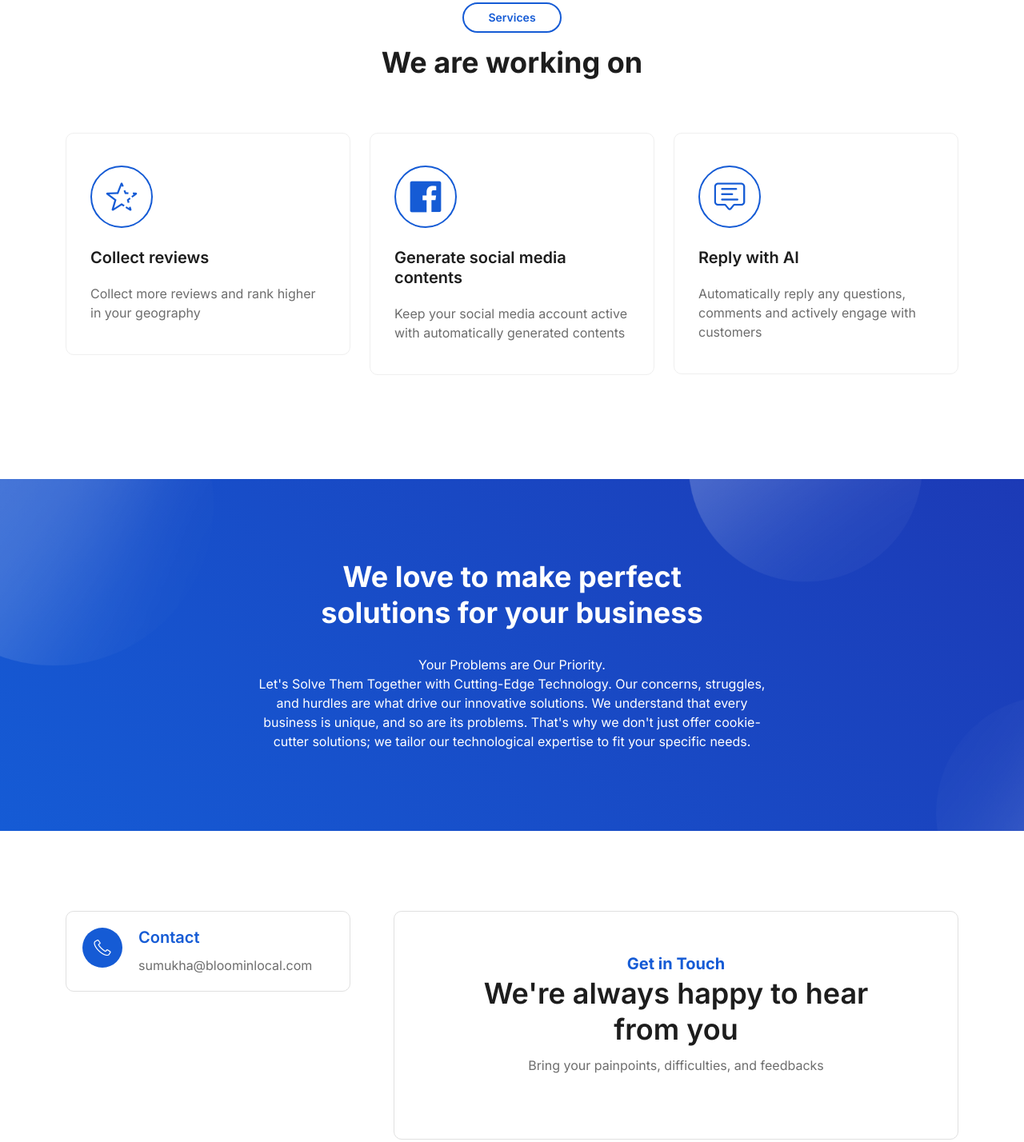
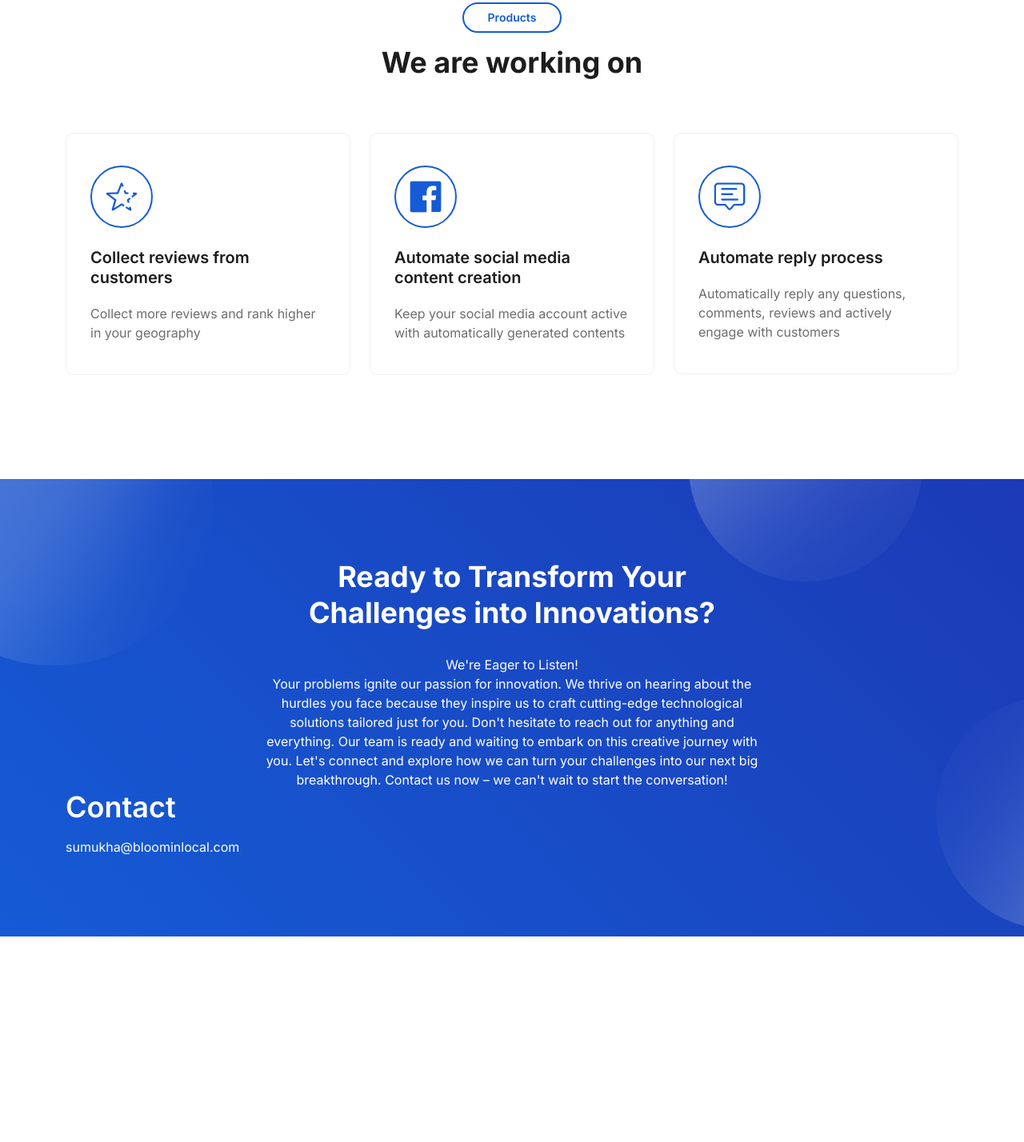
Before and after one commit to sumukhah/bloom_in_local_website, a plain HTML site: page index.html in a window 1280 px wide. Shown: the part 903-2331 px from the top of the page at 80% size. After the commit the page ends 2124 px from the top, so only its background shows below. Drawn offline with Linux system fonts and the light colour scheme.

Commit message:
improvement: website image, some texts

```diff
--- a/index.html
+++ b/index.html
@@ -73,7 +73,7 @@
                     <a class="page-scroll active" href="#hero-area">Home</a>
                   </li>
                   <li class="nav-item">
-                    <a class="page-scroll" href="#services">Services</a>
+                    <a class="page-scroll" href="#services">Products</a>
                   </li>
 
                   <!-- <li class="nav-item">
@@ -165,10 +165,10 @@
         <div class="row align-items-center">
           <div class="col-lg-6 col-md-12 col-12">
             <div class="header-content">
-              <h1>Boost Your Visibility Where It Matters Most.</h1>
+              <h1>Empower your business with AI</h1>
               <p>
-                We help local businesses to out perform in their local geography
-                and attract more customers
+                Boost online reputation, engage customers more effectively, and
+                drive increased foot traffic
               </p>
               <!-- <div class="button">
               <a href="javascript:void(0)" class="btn primary-btn">Get Started</a>
@@ -184,7 +184,7 @@
           </div>
           <div class="col-lg-6 col-md-12 col-12">
             <div class="header-image">
-              <img src="assets/images/restaurant.webp" alt="#" />
+              <img src="assets/images/front_page_image.webp" alt="#" />
             </div>
           </div>
         </div>
@@ -347,7 +347,7 @@
           <div class="row">
             <div class="col-12">
               <div class="content">
-                <h6>Services</h6>
+                <h6>Products</h6>
                 <h2 class="fw-bold">We are working on</h2>
                 <!-- <p>
                 We are working on
@@ -368,7 +368,7 @@
                 <i class="lni lni-star-half"></i>
               </div>
               <div class="service-content">
-                <h4>Collect reviews</h4>
+                <h4>Collect reviews from customers</h4>
                 <p>Collect more reviews and rank higher in your geography</p>
               </div>
             </div>
@@ -379,7 +379,7 @@
                 <i class="lni lni-facebook-original"></i>
               </div>
               <div class="service-content">
-                <h4>Generate social media contents</h4>
+                <h4>Automate social media content creation</h4>
                 <p>
                   Keep your social media account active with automatically
                   generated contents
@@ -393,10 +393,10 @@
                 <i class="lni lni-popup"></i>
               </div>
               <div class="service-content">
-                <h4>Reply with AI</h4>
+                <h4>Automate reply process</h4>
                 <p>
-                  Automatically reply any questions, comments and actively
-                  engage with customers
+                  Automatically reply any questions, comments, reviews and
+                  actively engage with customers
                 </p>
               </div>
             </div>
@@ -562,24 +562,30 @@
     <!--/ End Pricing  Area -->
 
     <!-- Start Cta Area -->
-    <section id="call-action" class="call-action">
+    <section id="contact" class="call-action">
       <div class="container">
         <div class="row justify-content-center">
           <div class="col-xxl-6 col-xl-7 col-lg-8 col-md-9">
             <div class="inner-content">
-              <h2>We love to make perfect <br />solutions for your business</h2>
+              <h2>Ready to Transform Your Challenges into Innovations?</h2>
               <p>
-                Your Problems are Our Priority. <br />Let's Solve Them Together
-                with Cutting-Edge Technology. Our concerns, struggles, and
-                hurdles are what drive our innovative solutions. We understand
-                that every business is unique, and so are its problems. That's
-                why we don't just offer cookie-cutter solutions; we tailor our
-                technological expertise to fit your specific needs.
+                We're Eager to Listen! <br />Your problems ignite our passion
+                for innovation. We thrive on hearing about the hurdles you face
+                because they inspire us to craft cutting-edge technological
+                solutions tailored just for you. Don't hesitate to reach out for
+                anything and everything. Our team is ready and waiting to embark
+                on this creative journey with you. Let's connect and explore how
+                we can turn your challenges into our next big breakthrough.
+                Contact us now – we can't wait to start the conversation!
               </p>
               <!-- <div class="light-rounded-buttons">
               <a href="javascript:void(0)" class="btn primary-btn-outline">Get Started</a>
             </div> -->
             </div>
+          </div>
+          <div class="contact-form">
+            <h2>Contact</h2>
+            <p>sumukha@bloominlocal.com</p>
           </div>
         </div>
       </div>
@@ -639,7 +645,7 @@
     <!-- End Brand Area -->
 
     <!-- ========================= contact-section start ========================= -->
-    <section id="contact" class="contact-section">
+    <!-- <section id="contact" class="contact-section">
       <div class="container">
         <div class="row">
           <div class="col-xl-4">
@@ -656,7 +662,7 @@
                     </div>
                   </div>
                 </div>
-                <!-- <div class="col-12 col-md-6 col-xl-12">
+                 <div class="col-12 col-md-6 col-xl-12">
                 <div class="contact-item">
                   <div class="contact-icon">
                     <i class="lni lni-map-marker"></i>
@@ -668,7 +674,7 @@
                   </div>
                 </div>
               </div> -->
-                <!-- <div class="col-12 col-md-6 col-xl-12">
+    <!-- <div class="col-12 col-md-6 col-xl-12">
                 <div class="contact-item">
                   <div class="contact-icon">
                     <i class="lni lni-alarm-clock"></i>
@@ -680,7 +686,7 @@
                   </div>
                 </div>
               </div> -->
-              </div>
+    <!-- </div>
             </div>
           </div>
           <div class="col-xl-8">
@@ -693,8 +699,8 @@
                     <p>Bring your painpoints, difficulties, and feedbacks</p>
                   </div>
                 </div>
-              </div>
-              <!-- <form action="#" class="contact-form">
+              </div> -->
+    <!-- <form action="#" class="contact-form">
               <div class="row">
                 <div class="col-md-6">
                   <input type="text" name="name" id="name" placeholder="Name" required />
@@ -726,11 +732,11 @@
                 </div>
               </div>
             </form> -->
-            </div>
+    <!-- </div>
           </div>
         </div>
       </div>
-    </section>
+    </section> -->
     <!-- ========================= contact-section end ========================= -->
 
     <!-- ========================= map-section end ========================= -->
--- a/style.css
+++ b/style.css
@@ -64,7 +64,7 @@ body {
   font-family: var(--font-family);
   color: var(--black);
   font-size: 16px;
-  padding-bottom: 150px;
+  padding-bottom: 50px;
 }
 @media (max-width: 991px) {
   body {
@@ -2025,3 +2025,12 @@ p {
   color: var(--white);
   background-color: var(--primary-dark);
 }
+
+.call-action .contact-form h2 {
+  color: var(--white);
+  margin-bottom: 15px;
+}
+
+.call-action .contact-form p {
+  color: var(--white);
+}
```
Also changed, not shown: assets/images/front_page_image.webp (added).
